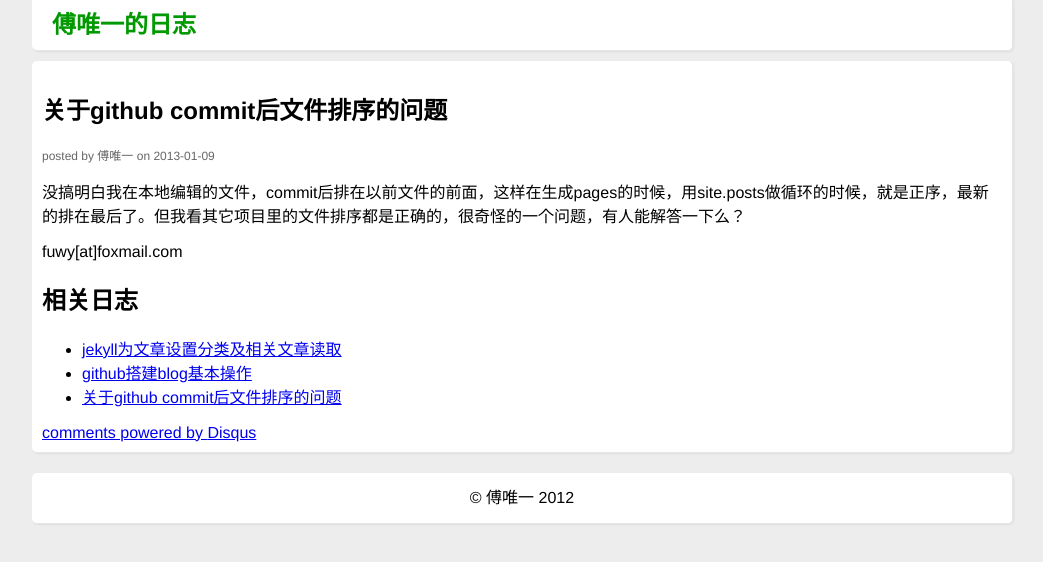
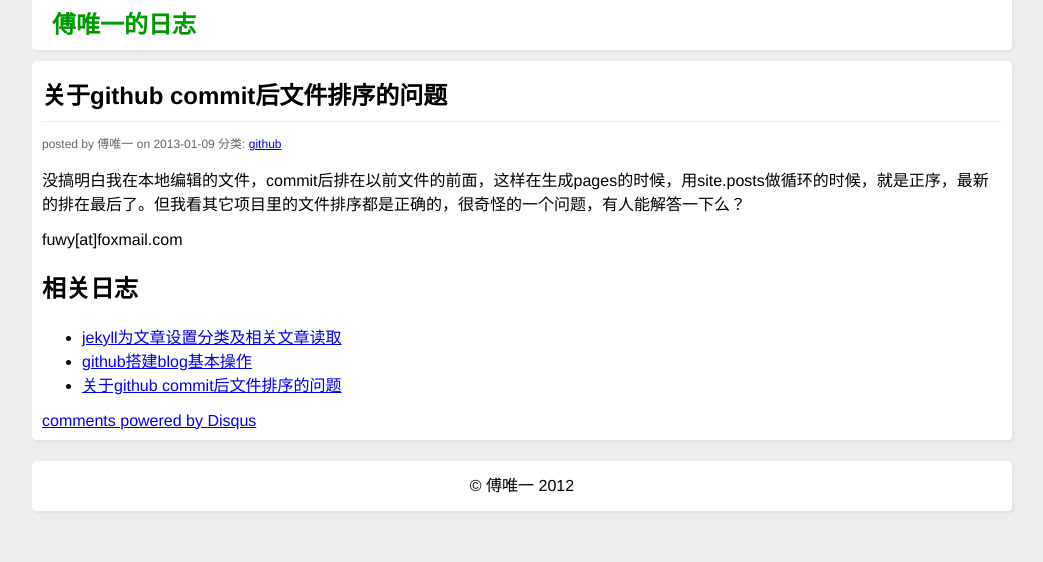
Before and after one commit to yuiitsu/logs, a Jekyll site: the page built from _posts/2013-01-09-about-github-commit.html, in a window 1280 px wide. Shown: the top 562 px of the page, without its empty margins (118-1161 px from the left). Built offline with Jekyll 4.4.1, drawn with Linux system fonts in a browser that asks for light colours; comment, search, counter and statistics services are not loaded.

Commit message:
update css,post template

```diff
--- a/_layouts/post.html
+++ b/_layouts/post.html
@@ -2,7 +2,7 @@
 	<div class="main">
 		<div class="postbox radius">
             <h2 class="first_title">{{ page.title  }}</h2>
-            <p class="posted_info">posted by 傅唯一 on {{ page.date | date:"%Y-%m-%d"  }}</p>
+            <p class="posted_info">posted by 傅唯一 on {{ page.date | date:"%Y-%m-%d"  }} 分类: <a href="{{ site:baseurl }}/categorys/{{ page.category }}.html">{{ page.category }}</a></p>
             <div class="postcontent">
 			{{ content}}
             </div>
--- a/css/common.css
+++ b/css/common.css
@@ -12,9 +12,9 @@
 .side{width:230px;padding:10px;margin-bottom:10px;}
 .side h2{margin:0 auto;font-size:14px;border-bottom:1px solid #ededed;height:30px;line-height:30px;}
 .content{width:698px;margin-left:10px;display:inline;padding:10px;}
-.content h2.first_title{margin:0px;padding:0px;height:50px;line-height:50px;border-bottom:1px solid #ededed;font-weight:900px;}
-.content h2.first_title a{color:#000;text-decoration: none;}
-.content h2.first_title a:hover{color:#009900;}
+h2.first_title{margin:0px;padding:0px;height:50px;line-height:50px;border-bottom:1px solid #ededed;font-weight:900px;}
+h2.first_title a{color:#000;text-decoration: none;}
+h2.first_title a:hover{color:#009900;}
 .posted_info{font-size:12px;color:#666;}
 .content_h2{height:30px;line-height:30px;border-bottom:1px solid #ededed;}
 .page{color:#666;text-decoration:none;}
```
